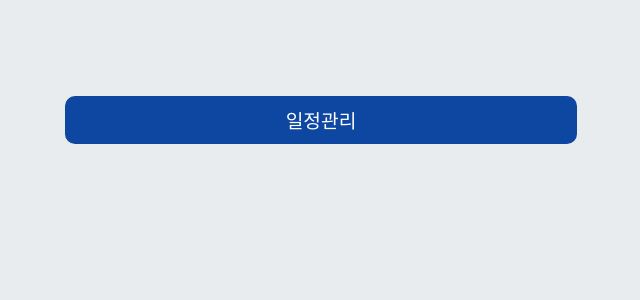
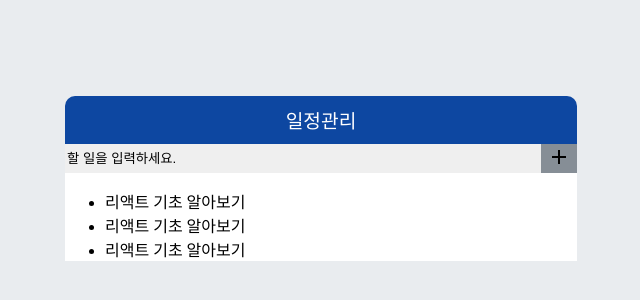
Before and after one commit to salangdung-i/react-todo-app, a React (Create React App) app: page / in a window 1280 px wide. Shown: the top 300 px of the page, without its empty margins (319-959 px from the left). Built offline with nearby package versions, Linux system fonts and the light colour scheme.

Commit message:
TodoInsert 레이아웃 구현

```diff
--- a/src/App.js
+++ b/src/App.js
@@ -1,13 +1,17 @@
 import React from 'react';
+import TodoInsert from './components/todoInsert/todoInsert';
+import TodoList from './components/todoList/todoList';
 import TodoTemplate from './components/todoTemplate/todoTemplate';
+import styles from './App.module.css'
 
 const App = () => {
-
   return (
     <TodoTemplate >
-
+      <TodoInsert />
+      <TodoList />
     </TodoTemplate>
   );
+
 };
 
 /* #002171 */
--- /dev/null
+++ b/src/App.module.css
@@ -0,0 +1,3 @@
+* {
+  box-sizing: border-box;
+}
--- a/src/components/todoInsert/todoInsert.jsx
+++ b/src/components/todoInsert/todoInsert.jsx
@@ -0,0 +1,30 @@
+import React from 'react';
+import { MdAdd } from 'react-icons/md';
+import styles from '../todoInsert/todoInsert.module.css';
+
+const TodoInsert = () => {
+
+  const onSubmit = (e) => {
+    e.preventDefault();
+  }
+
+  const onChange = (e) => {
+    console.log(e.target.value);
+  };
+
+  return (
+    <div>
+      <form className={styles.form} onSubmit={onSubmit}>
+        <input
+          className={styles.input}
+          type="text"
+          placeholder="할 일을 입력하세요."
+          onChange={onChange}
+        />
+        <button className={styles.button} type="submit"><MdAdd /></button>
+      </form>
+    </div>
+  );
+};
+
+export default TodoInsert;
--- a/src/components/todoInsert/todoInsert.module.css
+++ b/src/components/todoInsert/todoInsert.module.css
@@ -0,0 +1,27 @@
+.form {
+  height: 1.8rem;
+  display: flex;
+  /* border: 1px solid black; */
+}
+
+.input {
+  width: 93%;
+  background: #efefef;
+  outline: none;
+  border: none;
+}
+
+.input::placeholder {
+  color: #000;
+}
+
+.button {
+  /* border: 1px solid efefef; */
+  outline: 0;
+  border: 0;
+  width: 7%;
+  height: 100%;
+  background-color: #868e96;
+  cursor: pointer;
+  font-size: 1.5rem;
+}
--- a/src/components/todoList/todoList.jsx
+++ b/src/components/todoList/todoList.jsx
@@ -0,0 +1,13 @@
+import React from 'react';
+
+const TodoList = () => {
+  return (
+    <ul>
+      <li>리액트 기초 알아보기</li>
+      <li>리액트 기초 알아보기</li>
+      <li>리액트 기초 알아보기</li>
+    </ul>
+  );
+}
+
+export default TodoList;
```
Also changed, not shown: src/App.css (deleted, +0 -38 lines), 1 other file (tests, documents, lock files or other folders).
